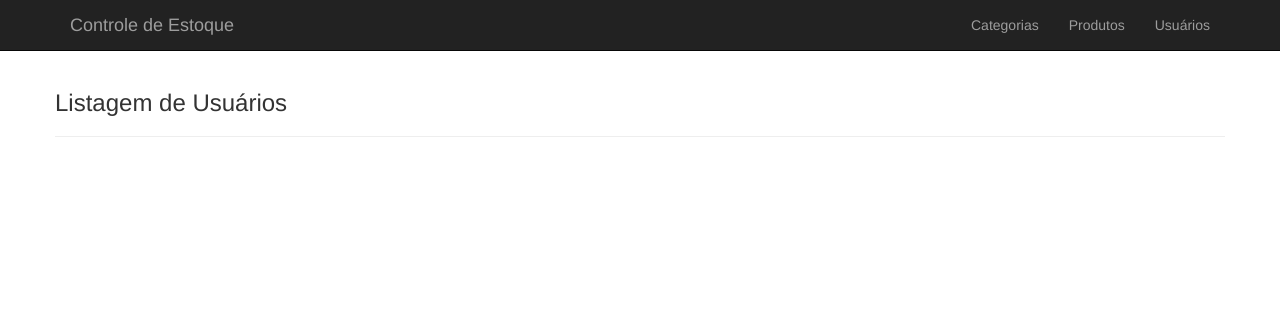
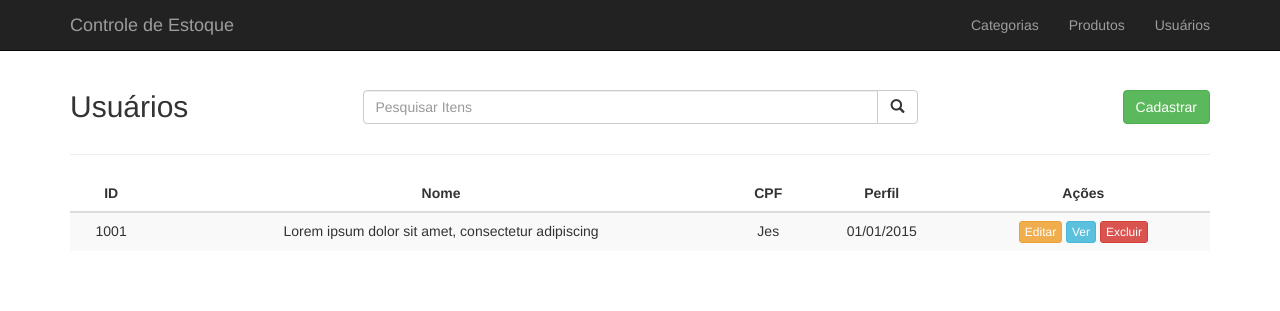
Before and after one commit to phmiranda/ecommerce, a PHP site: page /usuarios.php in a window 1280 px wide. Shown: the top 311 px of the page. Run offline with PHP 8.4, Linux system fonts and the light colour scheme.

Commit message:
atualização no template de listagem de registros.

```diff
--- a/usuarios.php
+++ b/usuarios.php
@@ -1,8 +1,57 @@
 <?php require_once('header.php'); ?>
 <div class="container">
+    <div id="top" class="row">
+        <div class="col-md-3">
+            <h2> Usuários </h2>
+        </div>
+
+        <div class="col-md-6">
+            <div class="input-group h2">
+                <input id="search" class="form-control" type="text" name="data[search]" placeholder="Pesquisar Itens">
+                <span class="input-group-btn">
+                <button class="btn btn-default" type="submit">
+                    <span class="glyphicon glyphicon-search"></span>
+                </button>
+            </span>
+            </div>
+        </div>
+
+        <div class="col-md-3">
+            <a href="" class="btn btn-success pull-right h2"> Cadastrar </a>
+        </div>
+    </div>
+
+    <hr>
+
     <div class="row">
-        <h3> Listagem de Usuários </h3>
-        <hr>
+        <div class="table-responsive col-md-12">
+            <table class="table table-striped" cellspacing="0" cellpadding="0">
+                <thead>
+                    <tr>
+                        <th class="text-center"> ID </th>
+                        <th class="text-center"> Nome </th>
+                        <th class="text-center"> CPF </th>
+                        <th class="text-center"> Perfil </th>
+                        <th class="text-center"> Ações </th>
+                    </tr>
+                </thead>
+
+                <tbody>
+                    <tr class="text-center">
+                        <td>1001</td>
+                        <td>Lorem ipsum dolor sit amet, consectetur adipiscing</td>
+                        <td>Jes</td>
+                        <td>01/01/2015</td>
+                        <td class="actions">
+                            <a class="btn btn-warning btn-xs" href="#"> Editar </a>
+                            <a class="btn btn-info btn-xs" href="#"> Ver </a>
+                            <a class="btn btn-danger btn-xs"  href="#"> Excluir </a>
+                        </td>
+                    </tr>
+                </tbody>
+            </table>
+
+        </div>
     </div>
 </div>
 <?php require_once('footer.php'); ?>
```
